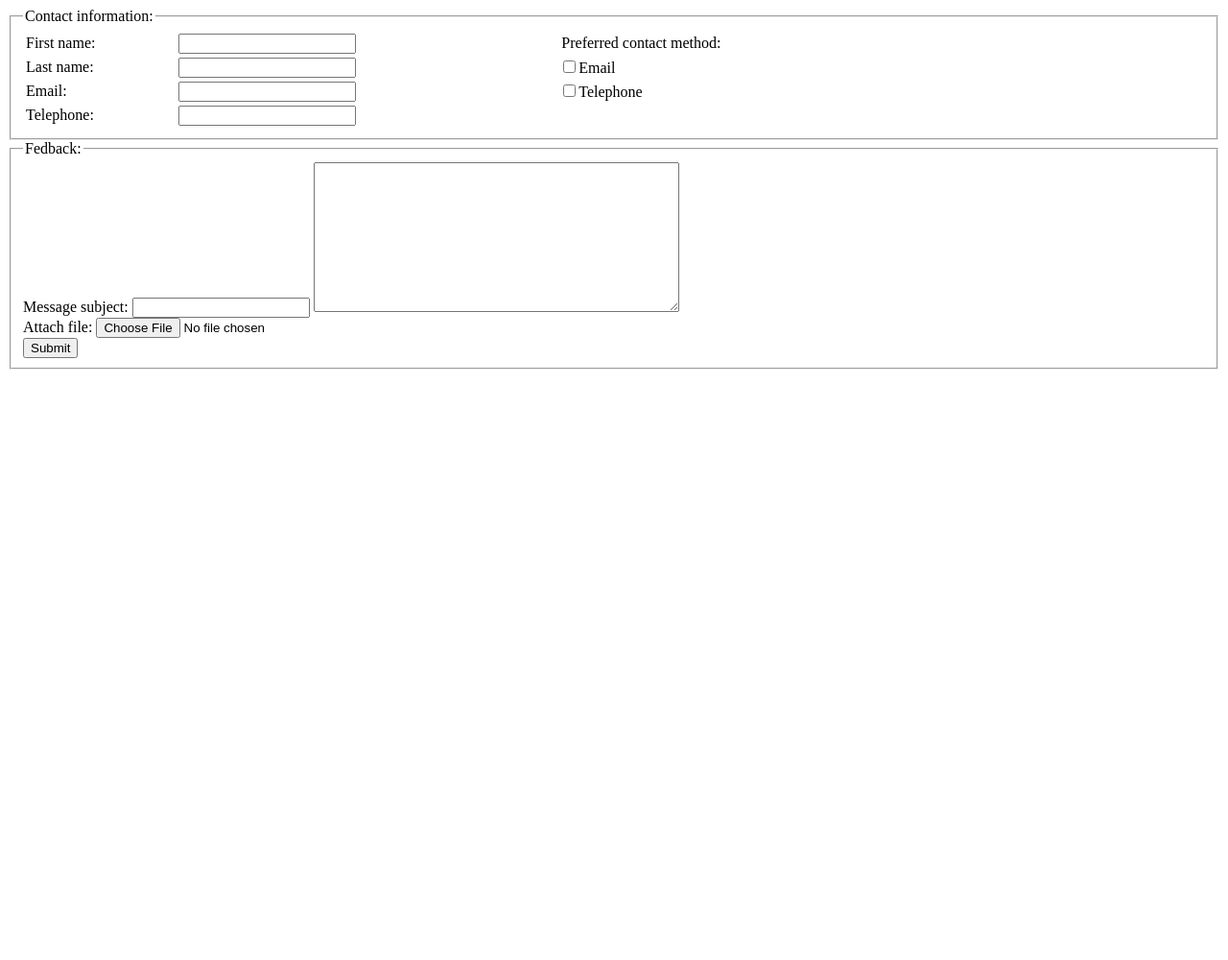
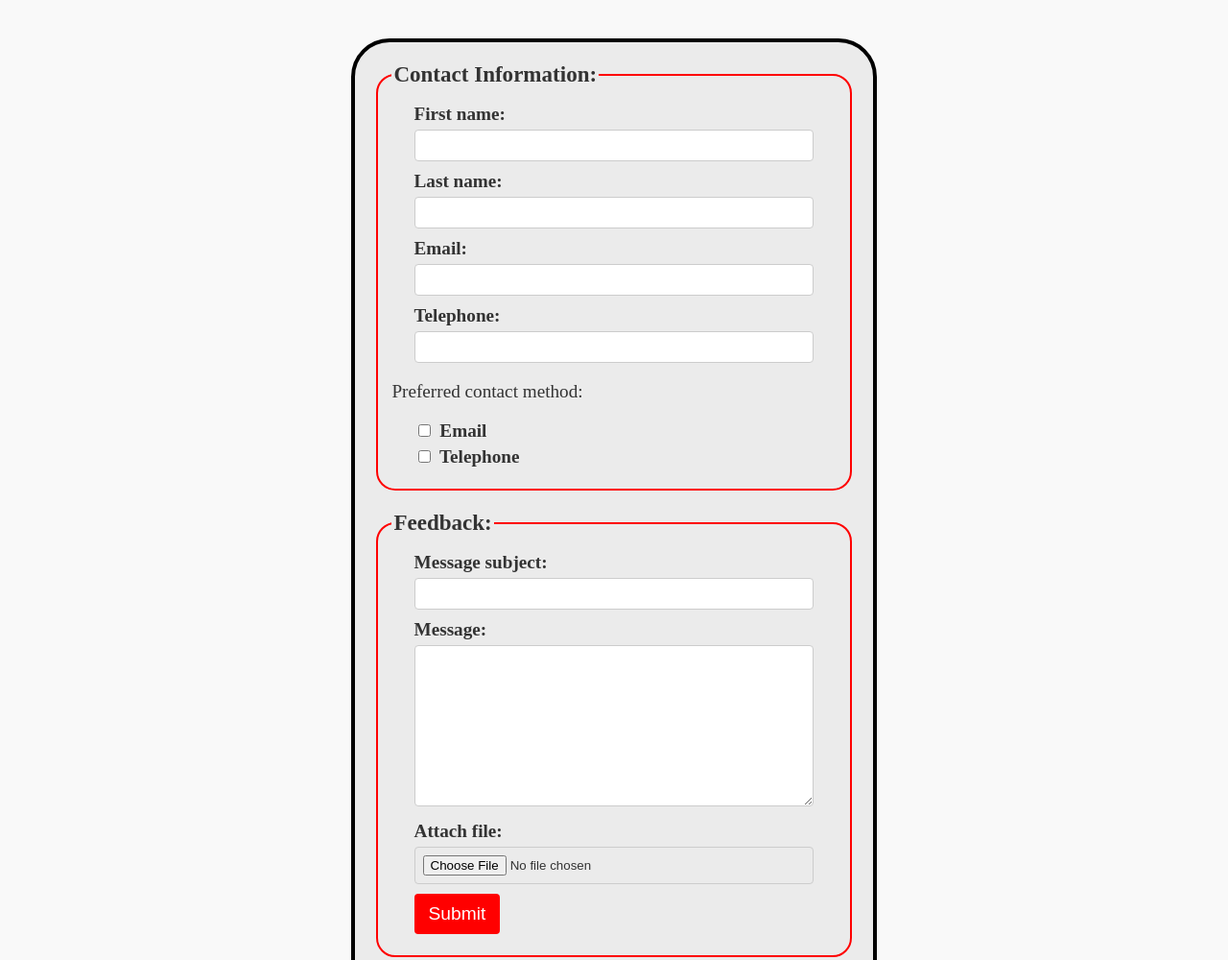
Before and after one commit to PeltoniemiLauri/WEB, a plain HTML site: page lomake.html in a window 1280 px wide. Shown: the top 1000 px of the page at 96% size. Before the commit the page ends 800 px from the top, so only its background shows below. Drawn offline with Linux system fonts and the light colour scheme.

Commit message:
Lomake ja kurssit tyyleillä

```diff
--- /dev/null
+++ b/ClassStyles.css
@@ -0,0 +1,74 @@
+body {
+    font-family: Arial, sans-serif;
+    background-color: #f4f4f9;
+    color: #333;
+    margin: 0;
+    padding: 0;
+}
+
+.header {
+    text-align: center;
+    padding: 20px;
+    background-color: #e6006b;
+    color: white;
+}
+
+.course {
+    padding: 20px;
+    margin: 20px auto;
+    max-width: 500px;
+    background-color: #ffffff;
+    border: 4px solid #ff9900;
+    border-radius: 50px;
+}
+
+.course-item {
+    display: flex;
+    justify-content: space-between;
+    padding: 4px 0;
+    border-bottom: 1px solid #ddd;
+}
+
+.course-item:last-child {
+    border-bottom: none;
+}
+
+.course-name {
+    font-weight: bold;
+}
+
+.course-credits, .course-topic, .course-duration {
+    margin-left: 10px;
+}
+
+.favorites {
+    padding: 20px;
+    margin: 20px auto;
+    max-width: 500px;
+    background-color: #ffffffd2;
+    border: 4px solid #29f300d2;
+    border-radius: 40px;
+}
+
+.logo {
+    text-align: center;
+    padding: 20px;
+    margin: 20px auto;
+    max-width: 800px;
+    background-color: #ffffff;
+    border: 1px solid #ddd;
+    border-radius: 8px;
+}
+
+.logo img {
+    margin: 10px 0;
+}
+
+.logo a {
+    color: #0073e6;
+    text-decoration: none;
+}
+
+.logo a:hover {
+    text-decoration: underline;
+}
--- /dev/null
+++ b/LomakeStyles.css
@@ -0,0 +1,72 @@
+body {
+    font-family:'Times New Roman', Times, serif, sans-serif;
+    background-color: #f9f9f9;
+    color: #333;
+    margin: 10px;
+    padding: 10px;
+    font-size: 1.2em;
+}
+
+form {
+    max-width: 500px;
+    margin: 20px auto;
+    padding: 20px;
+    background-color: #ebebeb;
+    border: 4px solid #000000;
+    border-radius: 40px;
+}
+
+fieldset {
+    border: 2px solid #ff0000;
+    border-radius: 20px;
+    margin-bottom: 20px;
+}
+
+legend {
+    font-size: 1.2em;
+    font-weight: bold;
+    margin-bottom: 10px;
+}
+
+.form-group {
+    margin-bottom: 10px;
+}
+
+label {
+    display: block;
+    font-weight: bold;
+    margin-bottom: 5px;
+    margin-left:5%;
+}
+
+input[type="text"], input[type="email"], input[type="tel"], textarea, input[type="file"] {
+    width: 90%;
+    padding: 8px;
+    margin-left:5%;
+    border: 1px solid #ccc;
+    border-radius: 4px;
+    box-sizing: border-box;
+}
+
+textarea {
+    resize: vertical;
+}
+
+input[type="checkbox"] {
+    margin-right: 5px;
+}
+
+input[type="submit"] {
+    background-color: #ff0000;
+    color: rgb(255, 255, 255);
+    border: none;
+    padding: 10px 15px;
+    border-radius: 4px;
+    cursor: pointer;
+    font-size: 1em;
+    margin-left:5%;
+}
+
+input[type="submit"]:hover {
+    background-color: #005bb5;
+}
--- a/lomake.html
+++ b/lomake.html
@@ -1,47 +1,54 @@
 <!DOCTYPE html>
 <html>
     <head>
-        <style>
-            table{
-                width: 75%;
-            }
+        <title>Feedback Form</title>
+        <link rel="stylesheet" href="LomakeStyles.css">
+    </head>
+    <body>
+        <form action="/lomake.html">
+            <fieldset class="contact-info">
+                <legend>Contact Information:</legend>
+                <div class="form-group">
+                    <label for="fname">First name:</label>
+                    <input type="text" id="fname" name="fname">
+                </div>
+                <div class="form-group">
+                    <label for="lname">Last name:</label>
+                    <input type="text" id="lname" name="lname">
+                </div>
+                <div class="form-group">
+                    <label for="email">Email:</label>
+                    <input type="email" id="email" name="email">
+                </div>
+                <div class="form-group">
+                    <label for="phone">Telephone:</label>
+                    <input type="tel" id="phone" name="phone">
+                </div>
+                <div class="form-group">
+                    <p>Preferred contact method:</p>
+                    <label><input type="checkbox" id="PreferEmail" name="PreferEmail" value="email"> Email</label>
+                    <label><input type="checkbox" id="PreferPhone" name="PreferPhone" value="phone"> Telephone</label>
+                </div>
+            </fieldset>
 
-        </style>
-    </head>
-
-<form action="/lomake.html">
-    <fieldset>
-        <legend>Contact information:</legend>
-        <table>
-            <tr>
-                <td><label for="fname">First name:</label></td>
-                <td><input type="text" id="fname" name="fname"></td>
-                <td><legend>Preferred contact method:</legend></td>
-            </tr>
-            <tr>
-                <td><label for="lname">Last name:</label></td>
-                <td><input type="text" id="lname" name="lname"></td>
-                <td><input type = checkbox id = "PreferEmail" name = "PreferEmail" value = "email">Email</td>
-            </tr>
-            <tr>
-                <td><label for="email">Email:</label></td>
-                <td><input type="email" id="email" name="email"></td>
-                <td><input type = checkbox id = "PreferPhone" name = "PreferPhone" value = "phone">Telephone</td>
-            </tr>
-            <tr>
-                <td><label for="phone">Telephone:</label></td>
-                <td><input type="tel" id="phone" name="phone"></td>
-            </table>
-</form>
-</fieldset>
-<fieldset>
-    <legend>Fedback:</legend><label for="feedback">Message subject: </label><input type="text" id="subject" name="subject" ></td>
-        <textarea id="message" name="message" rows="10" cols="45"></textarea><br>
-            <label for "file"> Attach file:</label>
-            <input type="file" id="file" name="file"><br>
-            <input type="submit" value="Submit">
-</fieldset>
-</form>
-
-
+            <fieldset class="feedback">
+                <legend>Feedback:</legend>
+                <div class="form-group">
+                    <label for="subject">Message subject:</label>
+                    <input type="text" id="subject" name="subject">
+                </div>
+                <div class="form-group">
+                    <label for="message">Message:</label>
+                    <textarea id="message" name="message" rows="10" cols="45"></textarea>
+                </div>
+                <div class="form-group">
+                    <label for="file">Attach file:</label>
+                    <input type="file" id="file" name="file">
+                </div>
+                <div class="form-group">
+                    <input type="submit" value="Submit">
+                </div>
+            </fieldset>
+        </form>
+    </body>
 </html>
```
Also changed, not shown: htmltehtävä.html (added, +62 -0 lines).
